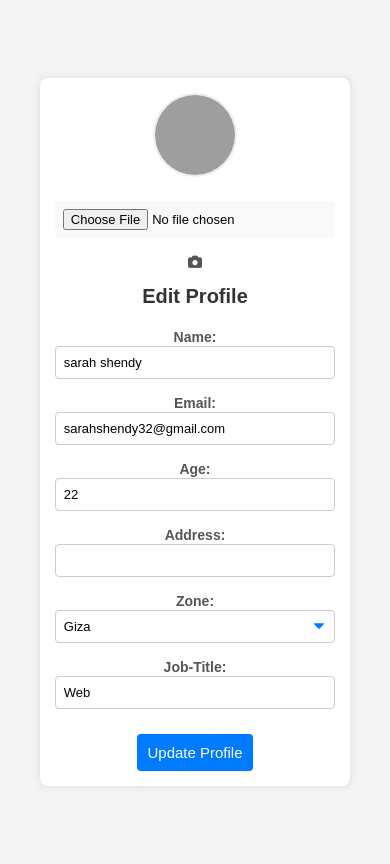
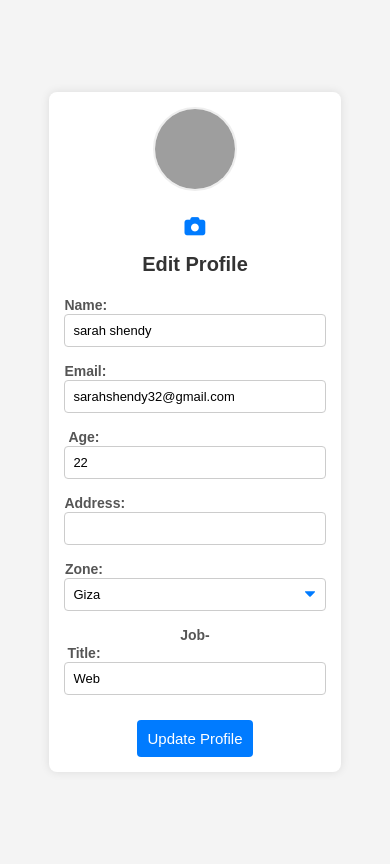
Before and after one commit to Sarahshendyy/WorkSphere, a PHP site: page /phpmailer/edit_profile.php in a window 390 px wide. Run offline with PHP 8.4, Linux system fonts and the light colour scheme; a user stored in the database is signed in; data comes from the database, SQL or seed files in the repository; grey boxes are pictures that could not be loaded.

Commit message:
Add files via upload

```diff
--- a/css/edit_profile.css
+++ b/css/edit_profile.css
@@ -50,12 +50,13 @@
         flex-direction: column;
     }
 
-    label {
+    label.labels{
         font-size: 14px;
         color: #555;
         margin-bottom: 5px;
         text-align: left;
         font-weight: bold; /* Make labels slightly bolder */
+        margin-right: 85%;
     }
 
     input[type="text"],
@@ -140,3 +141,33 @@
             font-size: 15px;
         }
     }
+    /* Style the label that will contain the icon */
+        label.camera-icon-label {
+            display: block; /* Place it below the image */
+            text-align: center;
+            margin-top: 5px; /* Space between image and icon */
+            cursor: pointer;
+            color: #007bff; /* Icon color */
+            font-size: 1.5em; /* Icon size */
+            transition: color 0.3s ease;
+        }
+
+        label.camera-icon-label:hover {
+            color: #0056b3; /* Darker color on hover */
+        }
+
+        /* Hide the actual file input */
+        input#profile-image-input {
+            display: none;
+        }
+
+         /* Responsive adjustments for the picture part */
+         @media (max-width: 600px) {
+            .profile-pic img#profile-pic-preview {
+                width: 80px;
+                height: 80px;
+            }
+            label.camera-icon-label {
+                font-size: 1.3em; /* Slightly smaller icon on small screens */
+            }
+         }
```
